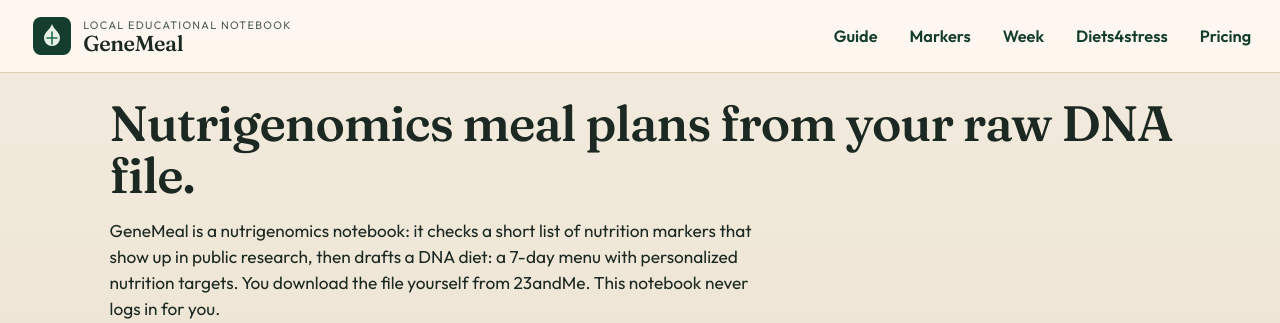
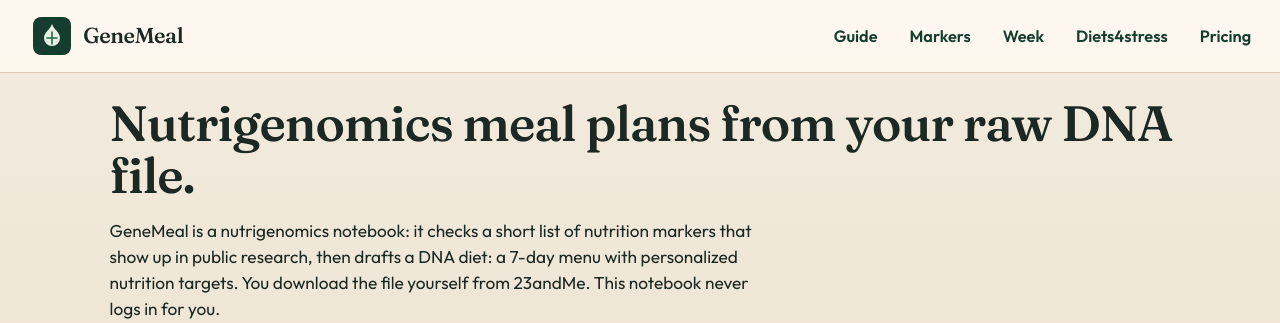
Before and after one commit to michaelkindling9970-wq/genemeal, a Flask app: page / in a window 1280 px wide. Shown: the top 323 px of the page. Run offline with Flask 3, Linux system fonts and the light colour scheme; data comes from the database, SQL or seed files in the repository; data that the repository does not hold is empty; some libraries are stand-ins or nearby versions.

Commit message:
Header: remove kicker, align GeneMeal word with logo

```diff
--- a/static/style.css
+++ b/static/style.css
@@ -61,7 +61,7 @@ code { font-size: 0.92em; }
 .brand { display: flex; gap: 0.7rem; align-items: center; text-decoration: none; color: inherit; }
 .mark { width: 40px; height: 40px; flex: none; }
 .kicker { display: block; font-size: 0.68rem; letter-spacing: 0.12em; text-transform: uppercase; color: var(--muted); }
-.word { display: block; font-size: 1.35rem; line-height: 1; }
+.word { display: block; font-size: 1.35rem; line-height: 40px; }
 
 nav { display: flex; gap: 0.9rem; }
 nav a { text-decoration: none; font-weight: 600; }
--- a/templates/base.html
+++ b/templates/base.html
@@ -34,10 +34,7 @@
         <path d="M20 8c-2 6-8 8-8 14a8 8 0 0 0 16 0c0-6-6-8-8-14z" fill="#e7f0e4"/>
         <path d="M20 16v12M15 22h10" stroke="#1f6a4e" stroke-width="1.6" stroke-linecap="round"/>
       </svg>
-      <span>
-        <span class="kicker">Local educational notebook</span>
-        <span class="word">GeneMeal</span>
-      </span>
+      <span class="word">GeneMeal</span>
     </a>
     <nav>
       <a href="{{ url_for('home') }}">Guide</a>
```
